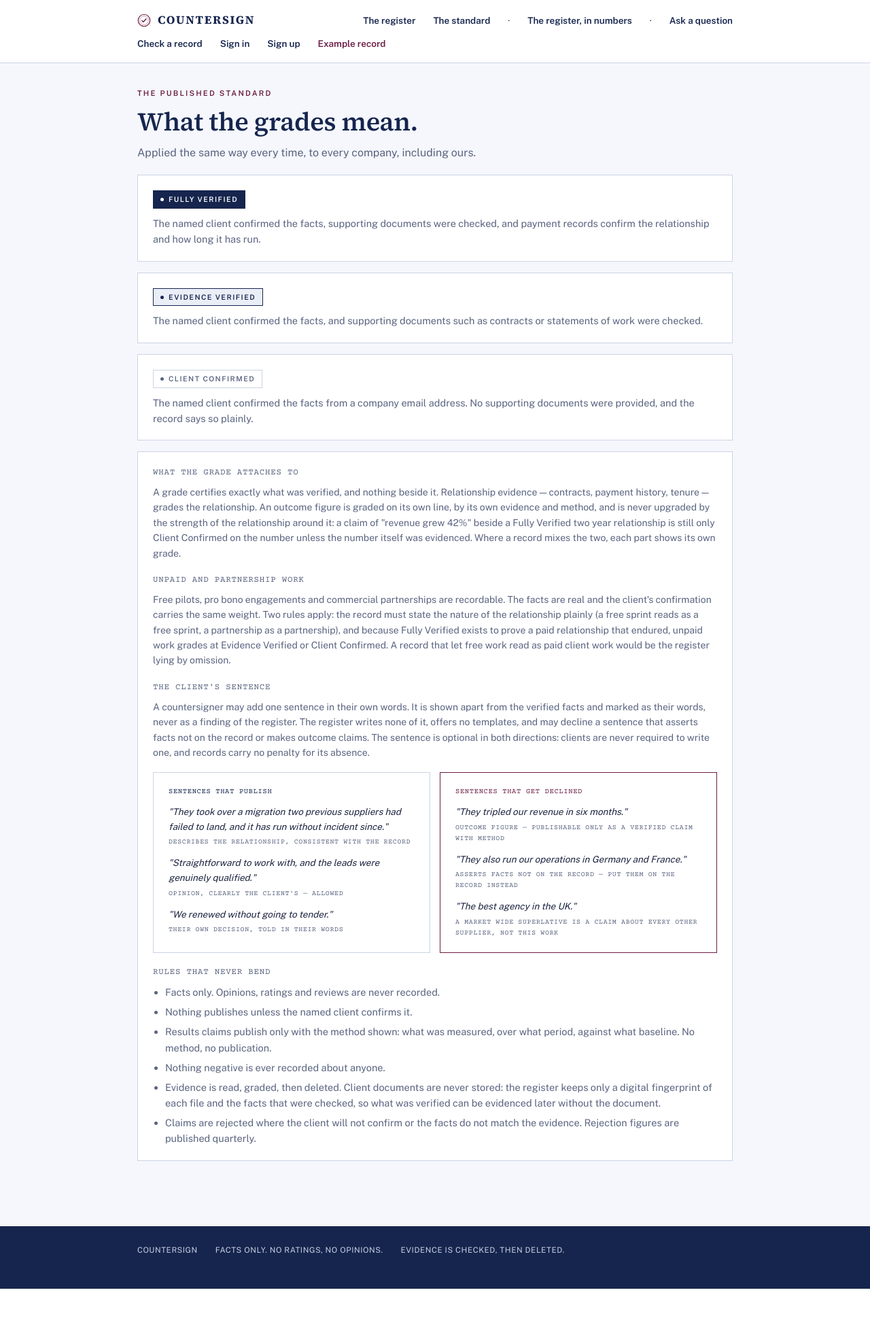
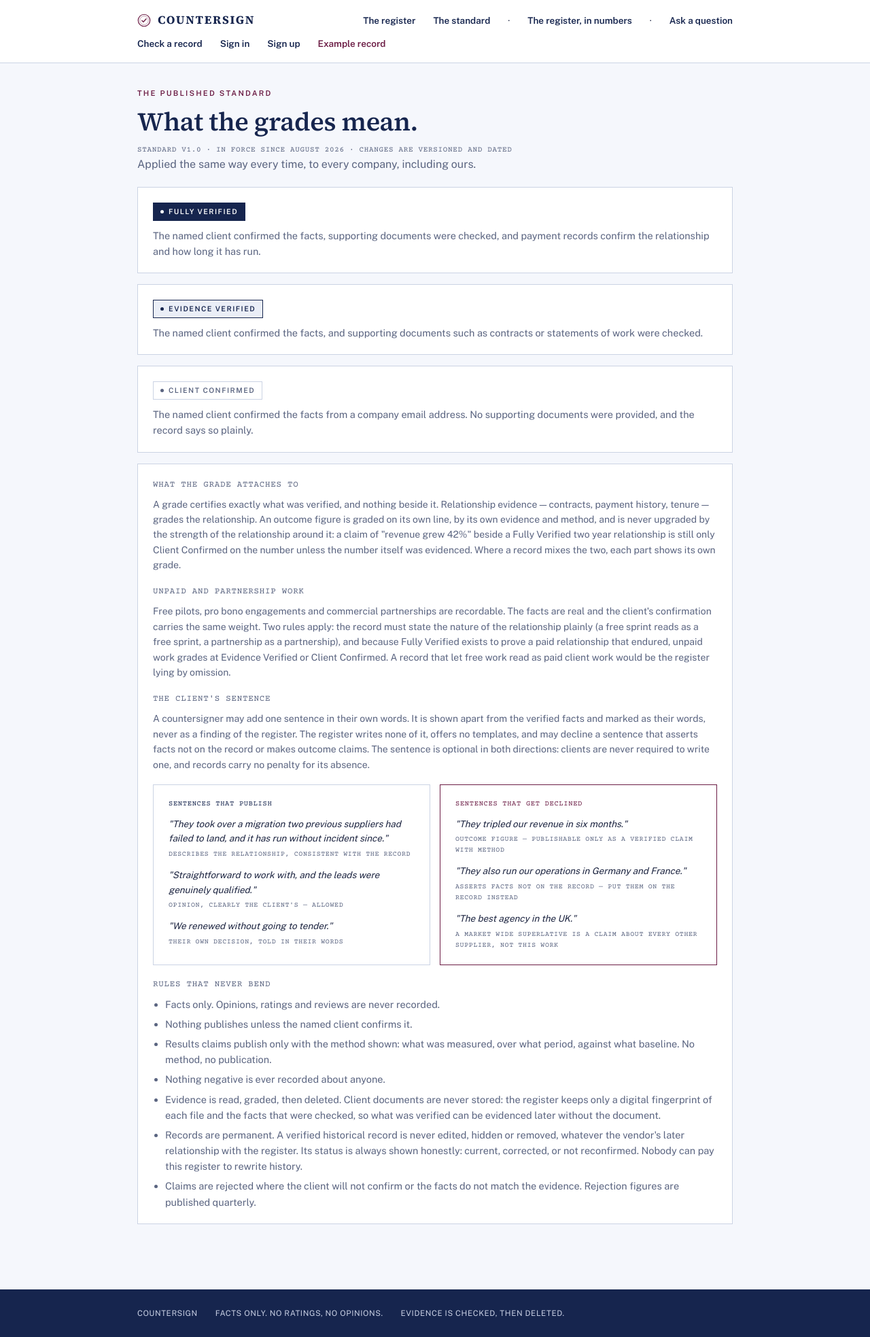
Before and after one commit to NAVVAI-BOYS/COUNTERSIGN, a Flask app: page /standard in a window 1280 px wide. Shown: the top 1967 px of the page at 68% size. Before the commit the page ends 1896 px from the top, so only its background shows below. Run offline with Flask 3, Linux system fonts and the light colour scheme.

Commit message:
Add files via upload

```diff
--- a/countersign/app.py
+++ b/countersign/app.py
@@ -41,6 +41,8 @@ POSTMARK_TOKEN = os.environ.get("POSTMARK_TOKEN", "")
 FROM_EMAIL = os.environ.get("FROM_EMAIL", "")
 
 db = SQLAlchemy(app)
+
+STANDARD_VERSION = "1.0"   # bump whenever the published standard's rules change
 
 GRADES = {
     "client_confirmed": "Client Confirmed",
@@ -92,6 +94,7 @@ class Claim(db.Model):
     client_sentence = db.Column(db.String(400), default="")     # optional, the countersigner's own words
     sentence_review = db.Column(db.String(20), default="")      # "", pending, approved, declined
     marketing_opt_in = db.Column(db.Boolean, default=False)     # confirmer consent, captured at confirmation
+    standard_version = db.Column(db.String(10), default="")     # standard in force when countersigned
     sentence_ai_note = db.Column(db.Text, default="")
     token = db.Column(db.String(64), unique=True, nullable=False)
     state = db.Column(db.String(20), default="draft")  # submitted|draft|sent|confirmed|corrected|declined
@@ -625,6 +628,7 @@ def record_json(slug):
         "verify_url": f"{BASE_URL}/check?q={vendor.record_no}",
         "claims": [{
             "claim_no": c.claim_no,
+            "standard_version": c.standard_version or None,
             "statement": c.text,
             "client": c.client_company if c.show_confirmer else (c.anon_descriptor or "confirmed privately"),
             "grade": c.grade,
@@ -810,6 +814,7 @@ def confirm_submit(token):
         claim.confirmer_name = name
         claim.confirmer_role = role
         claim.marketing_opt_in = bool(request.form.get("marketing_opt_in"))
+        claim.standard_version = STANDARD_VERSION
         claim.client_sentence = (request.form.get("client_sentence") or "").strip()[:400]
         if claim.client_sentence:
             claim.sentence_review = "pending"
@@ -1365,6 +1370,7 @@ with app.app_context():
         "ALTER TABLE vendor ADD COLUMN IF NOT EXISTS onboard_token VARCHAR(64)",
         "ALTER TABLE vendor ADD COLUMN IF NOT EXISTS onboarded_at TIMESTAMP WITH TIME ZONE",
         "ALTER TABLE vendor ADD COLUMN IF NOT EXISTS widget_interest BOOLEAN DEFAULT FALSE",
+        "ALTER TABLE claim ADD COLUMN IF NOT EXISTS standard_version VARCHAR(10) DEFAULT ''",
     ]
     from sqlalchemy import text as _sqltext
     for _m in _migrations:
--- a/countersign/templates/proof.html
+++ b/countersign/templates/proof.html
@@ -41,7 +41,7 @@
       <div style="font-size:12.5px;color:var(--ink-soft)">Identity verified by {{ brand }}, withheld at the client's request · what was checked is listed below</div>
       {% endif %}
     </div>
-    <div class="mono" style="text-align:right">Countersigned<br><span style="font-size:13px;color:var(--navy);font-weight:700">{{ c.resolved_at.strftime('%B %Y') }}</span></div>
+    <div class="mono" style="text-align:right">Countersigned<br><span style="font-size:13px;color:var(--navy);font-weight:700">{{ c.resolved_at.strftime('%B %Y') }}</span>{% if c.standard_version %}<br><span style="font-size:9.5px">Standard v{{ c.standard_version }}</span>{% endif %}</div>
   </div>
   {% if c.client_sentence and c.sentence_review == 'approved' %}
   <div style="border-top:1px solid var(--rule-soft);padding:12px 22px;background:var(--wash)">
--- a/countersign/templates/standard.html
+++ b/countersign/templates/standard.html
@@ -3,6 +3,7 @@
 {% block content %}
 <div class="eyebrow">The published standard</div>
 <h1>What the grades mean.</h1>
+<div class="mono" style="font-size:11px;margin:2px 0 0">Standard v1.0 · in force since August 2026 · changes are versioned and dated</div>
 <p class="sub">Applied the same way every time, to every company, including ours.</p>
 <div class="panel">
   <span class="grade"><span class="dot"></span>Fully Verified</span>
@@ -54,6 +55,7 @@
     <li>Results claims publish only with the method shown: what was measured, over what period, against what baseline. No method, no publication.</li>
     <li>Nothing negative is ever recorded about anyone.</li>
     <li>Evidence is read, graded, then deleted. Client documents are never stored: the register keeps only a digital fingerprint of each file and the facts that were checked, so what was verified can be evidenced later without the document.</li>
+    <li>Records are permanent. A verified historical record is never edited, hidden or removed, whatever the vendor's later relationship with the register. Its status is always shown honestly: current, corrected, or not reconfirmed. Nobody can pay this register to rewrite history.</li>
     <li>Claims are rejected where the client will not confirm or the facts do not match the evidence. Rejection figures are published quarterly.</li>
   </ul>
 </div>
```
